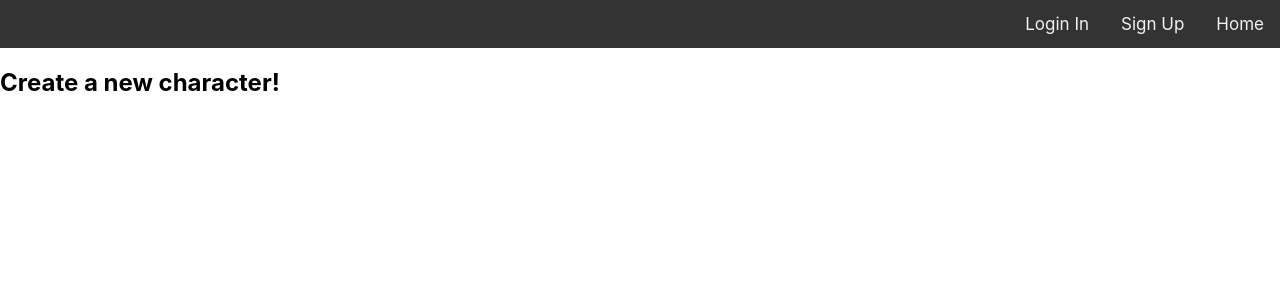
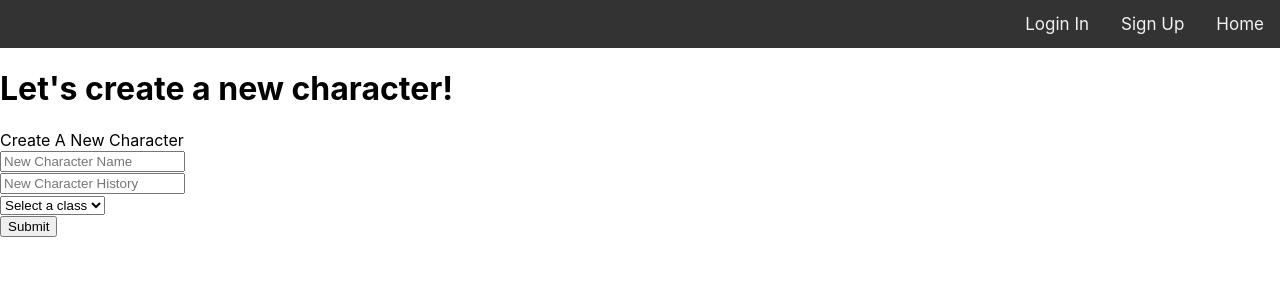
Before and after one commit to Ghostskwad/character-creator, a React (Create React App) app in the folder client/: page /create_character in a window 1280 px wide. Shown: the top 300 px of the page. Built offline with nearby package versions, Linux system fonts and the light colour scheme; no server answers.

Commit message:
create character page completed with some additional adjustments

```diff
--- a/client/src/Components/App.js
+++ b/client/src/Components/App.js
@@ -12,6 +12,10 @@ import CreateChars from "./CreateChars.js";
 // Parent component for the application
 function App() {
 
+  // state hooks to store characters and errors
+  const [characters, setCharacters] = useState([])
+  const [errors, setErrors] = useState()
+
   // state hook to store user data
   const [user, setUser] = useState(null)
 
@@ -23,6 +27,25 @@ function App() {
         }
       })
     }, [])
+
+  // useEffect hook to fetch user data on component mount using Axios API
+  useEffect(() => {
+    axios.get('/characters')
+        .then(res => {
+              if (res.status === 200) {
+                  setCharacters(res.data)
+              } else {
+                  setErrors(res.data.errors)
+              }
+          })
+          .catch(error => {
+              setErrors(error)
+          })
+  }, [])
+
+  const createNewChar = (newCharacter) => {
+    setCharacters([...characters, newCharacter])
+}
 
   // HTTP request using Fetch API for comparison in process
   // useEffect(() => {
@@ -42,9 +65,9 @@ function App() {
         <Route path="/" element={<Home user={user} />} />
         <Route path="/login" element={<Login setUser={setUser} />} />
         <Route path="/signup" element={<SignUp setUser={setUser} />} />
-        <Route path="/characters" element={<CharacterList />} />
+        <Route path="/characters" element={<CharacterList characters={characters} errors={errors} />} />
         <Route path="/:id/:name" element={<CharacterCard />} />
-        <Route path="/create_character" element={<CreateChars />} />
+        <Route path="/create_character" element={<CreateChars onSubmit={createNewChar} setErrors={setErrors} errors={errors} />} />
       </Routes>
     </div>
   );
--- a/client/src/Components/CharacterCard.js
+++ b/client/src/Components/CharacterCard.js
@@ -12,7 +12,7 @@ function CharacterCard () {
                     <h3>{character.name}</h3>
                     <h5>{character.character_class_type}</h5>
                     <label>Character's History: <br/> {character.history}</label>
-                    <p>Characters Stats:
+                    <p>Character's Stats:
                         <li>Constitution: {character.stats.constitution}</li>
                         <li>Strength: {character.stats.strength}</li>
                         <li>Dexterity: {character.stats.dexterity}</li>
--- a/client/src/Components/CharacterList.js
+++ b/client/src/Components/CharacterList.js
@@ -1,37 +1,10 @@
-import { useState, useEffect } from 'react'
 import { useNavigate } from 'react-router-dom'
-import CreateChars from './CreateChars'
-import axios from 'axios'
-// import CreateChars from './CreateChars'
 
 // component that renders a list of all the characters a user has
-function CharacterList() {
-     // state hooks to store characters and errors
-    const [characters, setCharacters] = useState([])
-    const [errors, setErrors] = useState()
+function CharacterList({ characters, errors }) {
 
     // useNavigate hook to handle programmatic navigation
     const navigate = useNavigate()
-
-    // useEffect hook to fetch user data on component mount using Axios API
-    useEffect(() => {
-       axios.get('/characters')
-            .then(res => {
-                if (res.status === 200) {
-                    setCharacters(res.data)
-                } else {
-                    setErrors(res.data.errors)
-                }
-            })
-            .catch(error => {
-                console.log(error)
-            })
-    }, [])
-
-    // function to handle the click on a character and navigate to its details page
-    const handleClick = (character) => {
-        navigate("/${character.id}/${character.name}", {state: {character}})
-    }
 
     // map through the characters array to display them
     const displayChars = characters.map(
@@ -42,14 +15,28 @@ function CharacterList() {
             </div>
         ))
 
+    // function to handle the click on a character and navigate to its details page
+    const handleClick = (character) => {
+        navigate(`/${character.id}/${character.name}`, {state: {character}})
+    }
+    // function to handle navigation to CreateChars component (the form)
+    const navigateToCreate = () => {
+        navigate("/create_character")
+    }
+
     return(
         <div>
             { errors ?
-                <CreateChars errors={errors} />
+                <div>
+                    <h1>My Profile</h1>
+                    <h2>Whoops! You don't have any characters yet!</h2>
+                    <button onClick={navigateToCreate}>Create a new character!</button>
+                </div>
                 :
                 ( <div>
-                    <h1>All Characters of User displayed here.</h1>
+                    <h1>My Profile</h1>
                     {displayChars}
+                    <button onClick={navigateToCreate}>Create a new character!</button>
                 </div> )
             }
         </div>
--- a/client/src/Components/CreateChars.js
+++ b/client/src/Components/CreateChars.js
@@ -1,13 +1,93 @@
-function CreateChars({errors}){
+import {useState} from 'react'
+import { useNavigate } from 'react-router-dom'
+import axios from 'axios'
 
+function CreateChars({ onSubmit, setErrors, errors }){
+
+    const [name, setName] = useState("")
+    const [history, setHistory] = useState("")
+    const [characterClass, setCharacterClass] = useState("Select A Class")
+
+    const navigate = useNavigate()
+    // const [formData, setFormData] = useState({
+    //     name: '',
+    //     history: '',
+    //     character_class: ''
+    // })
+
+    // const { name, history, character_class } = formData
+
+    // const handleChange = (e) => {
+    //     const key = e.target.value
+    //     console.log({...formData, [key]: e.target.value})
+    // }
+
+    const handleNewCharForm = (e) => {
+        e.preventDefault()
+        axios.post('/characters', {
+            name, history, character_class: characterClass
+        })
+        .then(res => {
+            if (res.status === 201) {
+                onSubmit(res.data)
+            } else {
+                setErrors(res.data.errors)
+            }
+        })
+            .catch (error => {
+            error.message = "Please select a class."
+            setErrors(error.message)
+        })
+        navigate('/characters')
+
+        setName("")
+        setHistory("")
+        setCharacterClass("Select A Class")
+    }
+
+
+    const handleCharacterClass = (e) => {
+        setCharacterClass(e.target.value)
+        }
 
     return (
         <div>
-            {errors ?
-                (<h2>Whoops! You don't have any characters yet!</h2>)
-            :
-                (<h2>Create a new character!</h2>)
-            }
+            <h1>Let's create a new character!</h1>
+            <div className='form'>
+                <form onSubmit={handleNewCharForm}>
+                    <label>Create A New Character</label>
+                    <br/>
+                    <input
+                        type="text"
+                        name="name"
+                        placeholder="New Character Name"
+                        value={name}
+                        onChange={(e) => setName(e.target.value)}
+                    />
+                    <br/>
+                    <input
+                        type="text"
+                        name="history"
+                        placeholder="New Character History"
+                        value={history}
+                        onChange={(e) => setHistory(e.target.value)}
+                    />
+                    <br/>
+                    <select onChange={handleCharacterClass}>
+                        <option value="Select A Class">Select a class</option>
+                        <option value="Barbarian">Barbarian</option>
+                        <option value="Bard">Bard</option>
+                        <option value="Cleric">Cleric</option>
+                        <option value="Druid">Druid</option>
+                        <option value="Rogue">Rogue</option>
+                        <option value="Wizard">Wizard</option>
+                    </select>
+                    <br/>
+                    <button type="submit">Submit</button>
+                </form>
+                { errors === "Please select a class." ? <label className="errors" >{errors}</label> : null }
+                <br/>
+            </div>
         </div>
     )
 }
```
Also changed, not shown: 1 other file (tests, documents, lock files or other folders). Lines whose indentation alone changed are shown as unchanged.
